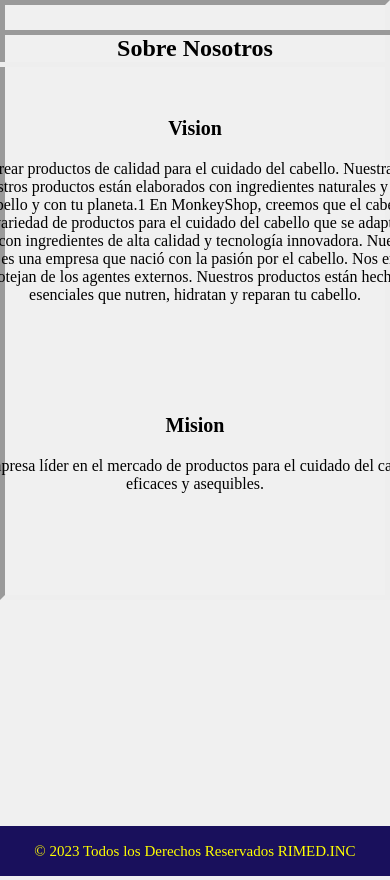
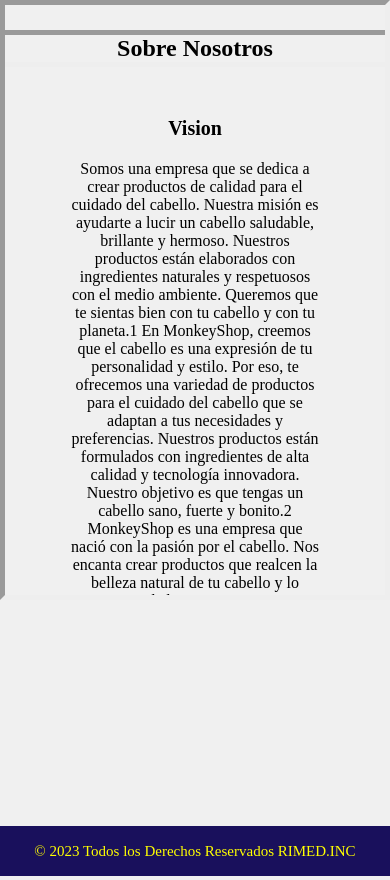
Before and after one commit to rimed4589/MonkeyShop, a PHP site: page /pages/nosotros.html in a window 390 px wide; the page is wider, and only the part inside the window is pictured. Shown: the part 254-1134 px from the top of that part. Run offline with PHP 8.4, Linux system fonts and the light colour scheme.

Commit message:
se arreglaron los margenes

```diff
--- a/css/estilos_nosotros.css
+++ b/css/estilos_nosotros.css
@@ -5,7 +5,7 @@
 
 }
 body{
-    background-color:  #f0f0f0;;
+    background-color:  #f0f0f0;
 }
 .iframe_nav{
     width: 100%;
@@ -66,11 +66,31 @@ footer{
 
 @media (max-width: 768px) {
     body{
+
         display: flex;
         flex-direction: column;
-        overflow-x: hidden;
+
         align-content: center;
         justify-content: center;
+        overflow-x: hidden;
+
+    }
+    .flexContainer{
+        overflow-x: hidden;
+        margin-bottom: 100px;
+    }
+    .div_vision{
+        width: 250px;
+        margin: 50px 5px auto;
+        text-align:center;
+
+    }
+    .div_mision{
+        margin-top: 50px;
+        padding: 20px;
+        width: 250px;
+        padding: 10px;
+        text-align: center;
 
     }
 
--- a/pages/nosotros.html
+++ b/pages/nosotros.html
@@ -34,11 +34,11 @@
                 asequibles.
             </p>
         </div>
-        <footer>
-            <iframe class="iframe_footer" src="footer.html" frameborder="0"></iframe>
-        </footer>
+
 
     </div>
-
+    <footer>
+        <iframe class="iframe_footer" src="footer.html" frameborder="0"></iframe>
+    </footer>
 </body>
 </html>
```
